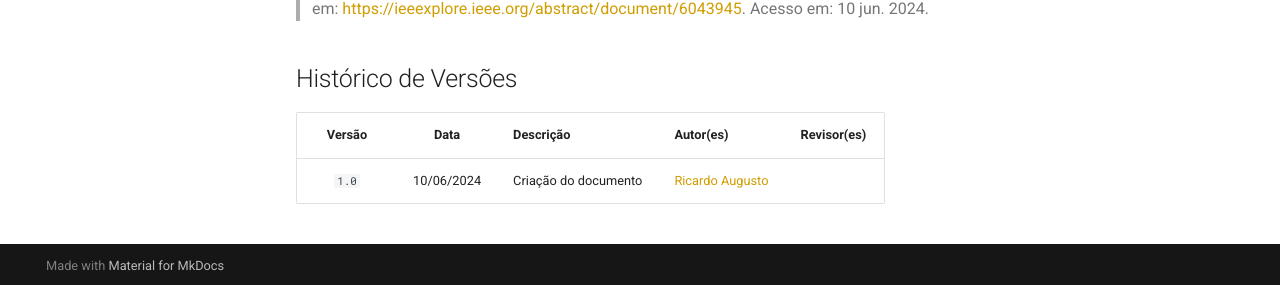
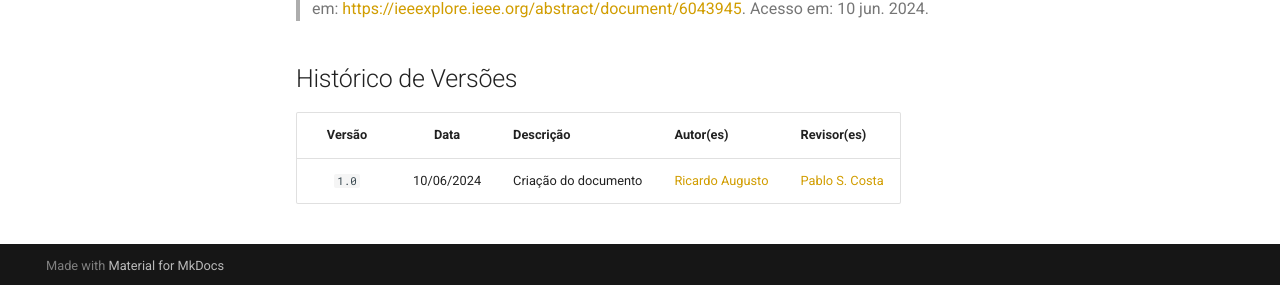
Before and after one commit to Requisitos-de-Software/2024.1-Serasa, an MkDocs documentation site: the page built from docs/verificacao/grupo+1/elicitacao/storytelling.md, in a window 1280 px wide and 900 px high, scrolled down 1976 px. Shown: the part 612-897 px from the top of the window. Built offline with MkDocs 1.6.1 and Material for MkDocs 9.7.7, drawn with Linux system fonts in a browser that asks for light colours; comment, search, counter and statistics services are not loaded.

Commit message:
adicionando revisor

```diff
--- a/docs/verificacao/grupo+1/elicitacao/storytelling.md
+++ b/docs/verificacao/grupo+1/elicitacao/storytelling.md
@@ -69,4 +69,4 @@ Aqui será apresentado todos os problemas identificados durante o processo de ve
 
 | Versão | Data | Descrição | Autor(es) | Revisor(es) |
 | :----: | :--: | --------- | ----------- | ------ |
-| `1.0`  | 10/06/2024 | Criação do documento |[Ricardo Augusto](https://github.com/avmricardo) | []() |
+| `1.0`  | 10/06/2024 | Criação do documento |[Ricardo Augusto](https://github.com/avmricardo) | [Pablo S. Costa](https://github.com/pabloheika) |
```
Also changed, not shown: docs/verificacao/grupo+1/modelagem/agil/nfrframework.md (+1 -1 lines).
